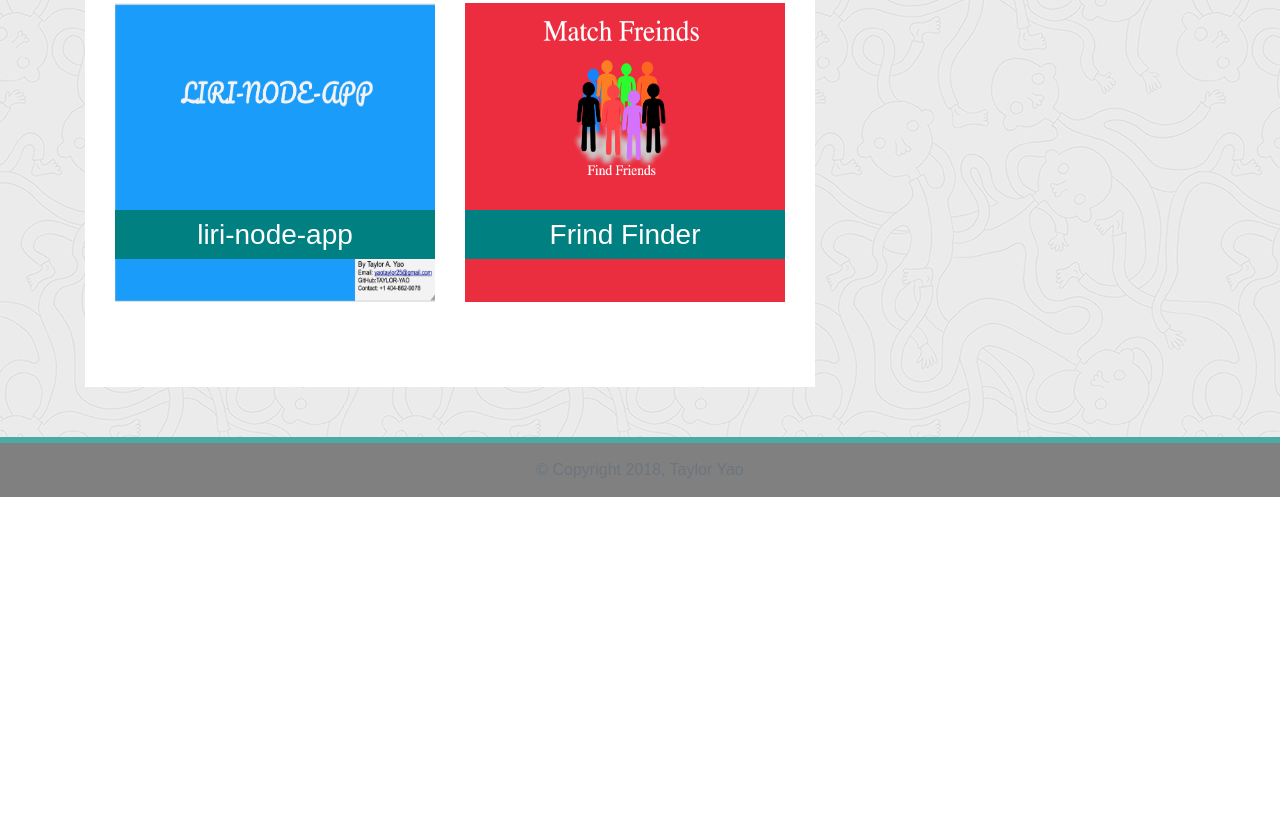
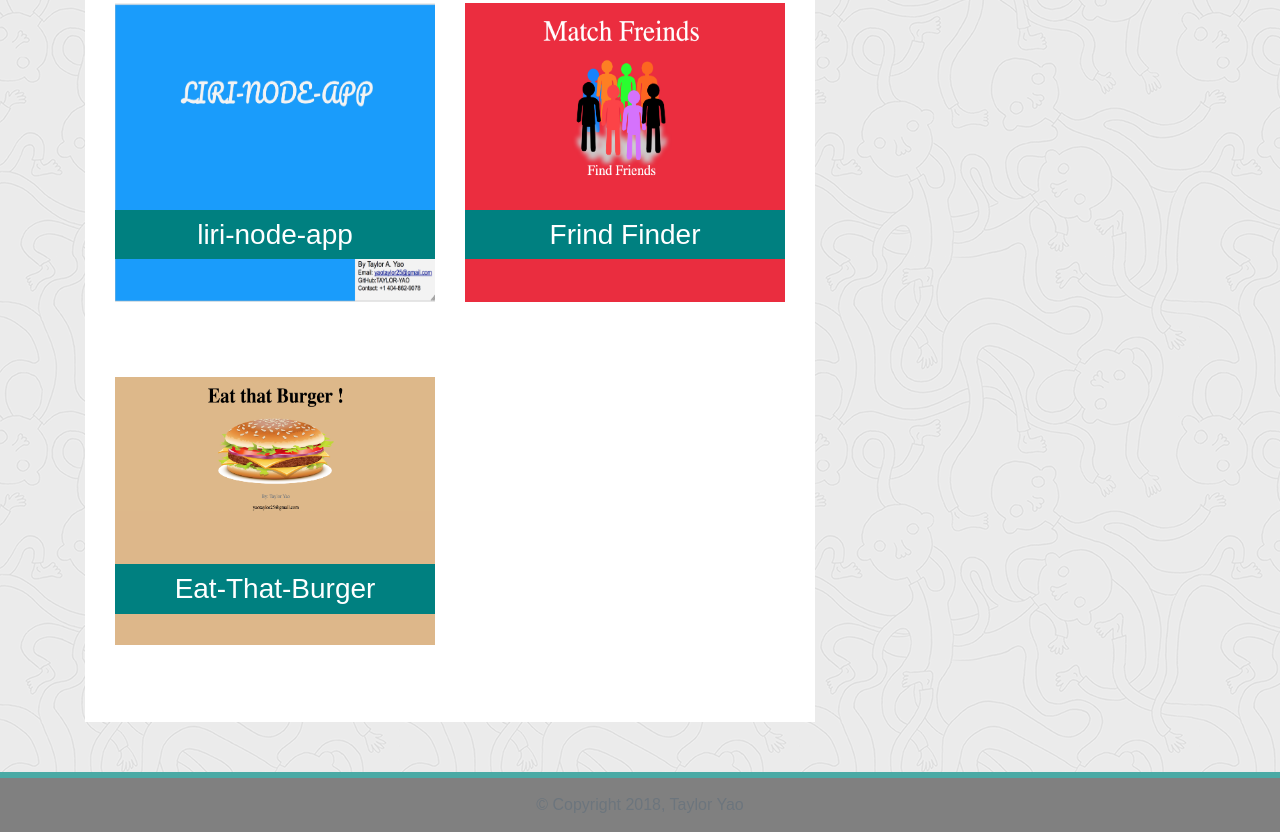
Before and after one commit to TAYLOR-YAO/Bootstrap-Portfolio, a plain HTML site: page portfolio.html in a window 1280 px wide. Shown: the part 951-1783 px from the top of the page. Before the commit the page ends 1448 px from the top, so only its background shows below. Drawn offline with nearby package versions, Linux system fonts and the light colour scheme.

Commit message:
add burger app

```diff
--- a/portfolio.html
+++ b/portfolio.html
@@ -74,6 +74,13 @@
               <h4><a class=" nav-link homworLinks" href="https://frind-finder-tyao.herokuapp.com/" alt="Frind Finder" target="_blank">Frind Finder</a></h4>
             </div>
           </div>
+          <div class="row">
+            <div class="col-sm-6 col-md-12 col-lg-6 portfolio">
+              <img class="img-fluid w-100 port-image" src="assets/imgs/burger.png" alt="burger">
+              <h4><a class=" nav-link homworLinks" href="https://thawing-thicket-21663.herokuapp.com/" alt="Eat-That-Burger" target="_blank">Eat-That-Burger</a></h4>
+            </div>
+
+          </div>
         </article>
       </div>
       <div class="col-md-4">
```
Also changed, not shown: assets/imgs/burger.png (added), 1 other file.
